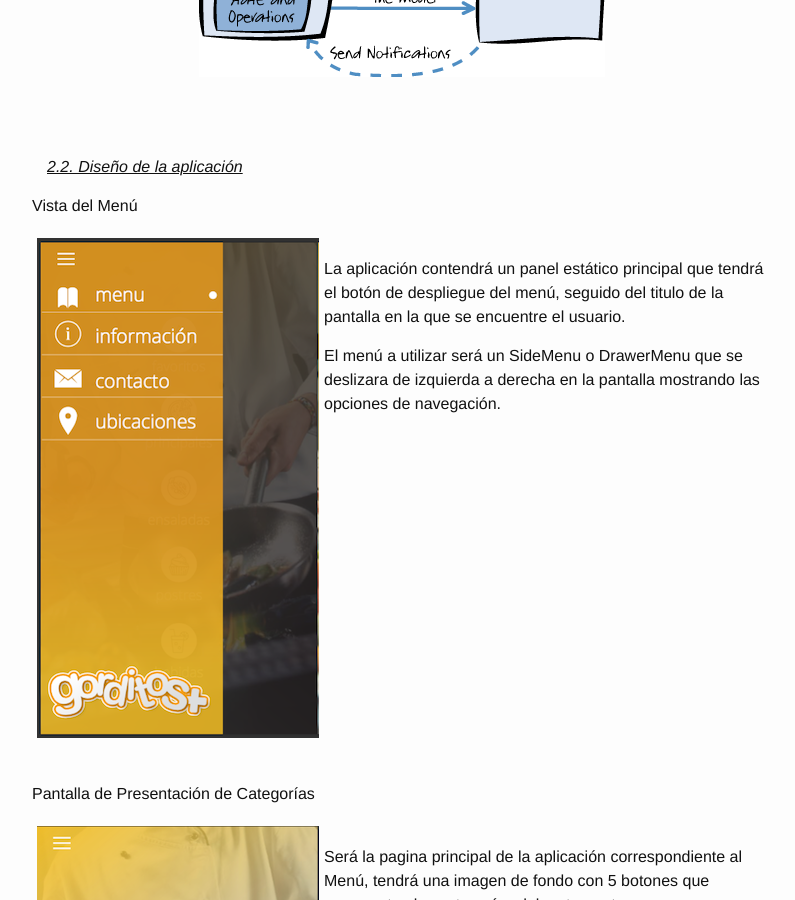
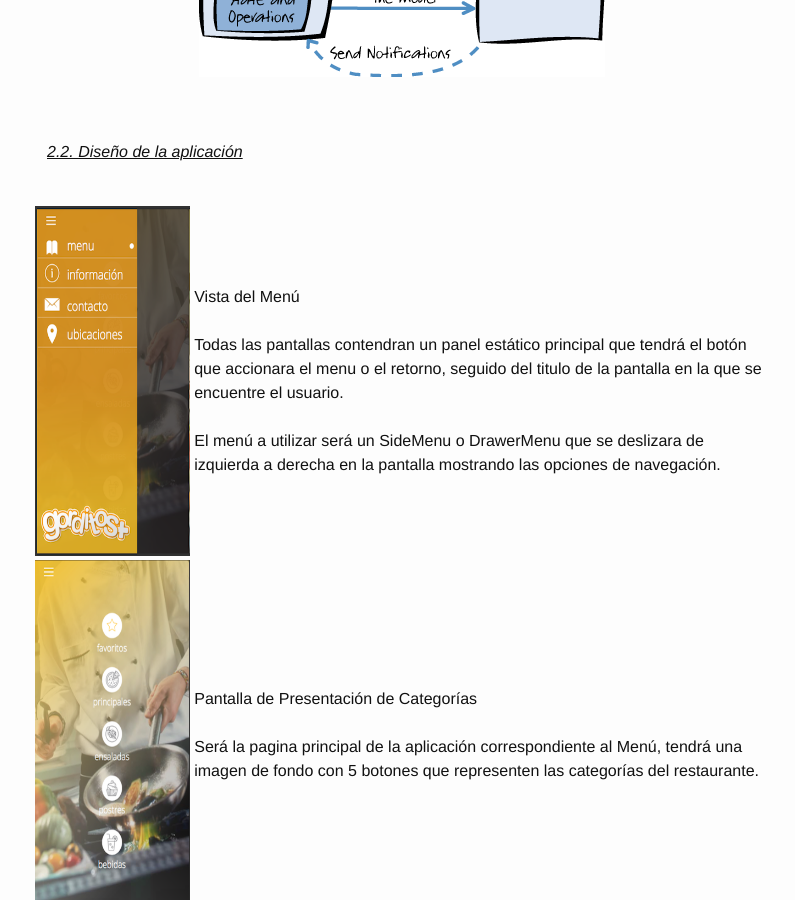
Before and after one commit to SYNERGY-GB/pas-restaurant-react-native, a Jekyll site: the page built from _posts/2016-07-18-Proyecto.markdown, in a window 1280 px wide and 900 px high, scrolled down 1131 px. Shown: the whole window, without its empty margins (238-1033 px from the left). Built offline with Jekyll 4.4.1, drawn with Linux system fonts in a browser that asks for light colours.

Commit message:
Correcciones en las imagenes

```diff
--- a/_posts/2016-07-18-Proyecto.markdown
+++ b/_posts/2016-07-18-Proyecto.markdown
@@ -35,255 +35,135 @@ Las aplicaciones elaboradas con ReactNative tienden a seguir el patrón de dise
 
 <p> </p>
 
-{:refdef: style="text-align: center;"}
-![Patrón de diseño MVVM ilustrado](/pas-restaurant-react-native/Images/MVVM.png)
-{: refdef}
-
-<br>
-
+<img style="display: block;
+    margin-left: auto;
+    margin-right: auto;" src="{{site.url}}/Images/MVVM.png">
+
+<br>
 <br>
 *<Text style="text-decoration: underline; margin: 15px;">2.2. Diseño de la aplicación</Text>*
 <br>
 
-Vista del Menú
-
-<img style="float: left; margin: 5px;" src="/pas-restaurant-react-native/Images/Pantalla_menu.png">
-<br>
-La aplicación contendrá un panel estático principal que tendrá el botón de despliegue del menú, seguido del titulo de la pantalla en la que se encuentre el usuario.
-<br>
-
-El menú a utilizar será un SideMenu o DrawerMenu que se deslizara de izquierda a derecha en la pantalla mostrando las opciones de navegación.
-
-<br>
-<br>
-<br>
-<br>
-<br>
-<br>
-<br>
-<br>
-<br>
-<br>
-<br>
-<br>
-<br>
-<br>
-
-Pantalla de Presentación de Categorías
-
-<img style="float: left; margin: 5px;" src="/pas-restaurant-react-native/Images/Pantalla_categorias.png">
-<br>
-Será la pagina principal de la aplicación correspondiente al Menú, tendrá una imagen de fondo con 5 botones que representen las categorías del restaurante.
-
-<br>
-<br>
-<br>
-<br>
-<br>
-<br>
-<br>
-<br>
-<br>
-<br>
-<br>
-<br>
-<br>
-<br>
-<br>
-<br>
-<br>
-<br>
-
-Pantalla de Lista de Platos
-
-<img style="float: left; margin: 5px;" src="/pas-restaurant-react-native/Images/Pantalla_platos.png">
-<br>
-Consta de un navegador por tabs para la selección de las categorías y un ListView para mostrar la lista de platos.
-<br>
-
-Cada plato será almacenado en un contenedor que mostrara el Nombre, imagen, precio y ranking del platillo. Adicionalmente se colocara un Burger menú como submenú de acciones.
-
-<br>
-<br>
-<br>
-<br>
-<br>
-<br>
-<br>
-<br>
-<br>
-<br>
-<br>
-<br>
-<br>
-<br>
-
-Pantalla de Detalle del Plato
-
-<img style="float: left; margin: 5px;" src="/pas-restaurant-react-native/Images/Pantalla_detalle_p.png">
-<br>
-En esta vista, se deshabilitara el menú general y se cambiara el header por uno que contenga un botón de retorno y el titulo de la pagina.
-<br>
-Se mostrara una pantalla con el Nombre, imagen, precio, descripción, ranking del plato y tres botones que permitan al usuario realizar acciones.
-
-<br>
-<br>
-<br>
-<br>
-<br>
-<br>
-<br>
-<br>
-<br>
-<br>
-<br>
-<br>
-<br>
-<br>
-
-Pantalla de Información
-
-<img style="float: left; margin: 5px;" src="/pas-restaurant-react-native/Images/Pantalla_informacion.png">
-<br>
-Mostrara una imagen donde se puede colocar el logo o publicidad del sitio de comida rápida.
-<br>
-Seguido por un acordeón, que contendrá la reseña del lugar y las zonas en donde se dispone un local.
-<br>
-Se elaborara un contenedor que mostrara el nombre de la zona, hora de cierre y un botón para acceder a la ubicación del local respectivo.
-
-<br>
-<br>
-<br>
-<br>
-<br>
-<br>
-<br>
-<br>
-<br>
-<br>
-<br>
-<br>
-<br>
-<br>
-
-Pantalla de Ubicación
-
-<img style="float: left; margin: 5px;" src="/pas-restaurant-react-native/Images/Pantalla_ubicacion.png">
-<br>
-Consta de un mapa que abarca la pantalla en el cual se marcaran las sedes y se mostrara un mensaje para guiar al usuario en su siguiente acción.
-
-<br>
-<br>
-<br>
-<br>
-<br>
-<br>
-<br>
-<br>
-<br>
-<br>
-<br>
-<br>
-<br>
-<br>
-<br>
-<br>
-<br>
-
-Pantalla de Detalle de Ubicación
-
-<img style="float: left; margin: 5px;" src="/pas-restaurant-react-native/Images/Pantalla_comollegar.png">
-<br>
-En esta vista, se deshabilitara el menú general y se cambiara el header por uno que contenga un general de retorno y el titulo de la pagina.
-<br>
-Contendrá un pequeño mapa que marque la ubicación seguido de la dirección y contacto del local.
-
-<br>
-<br>
-<br>
-<br>
-<br>
-<br>
-<br>
-<br>
-<br>
-<br>
-<br>
-<br>
-<br>
-<br>
-<br>
-
-Pantalla de Contacto
-
-<img style="float: left; margin: 5px;" src="/pas-restaurant-react-native/Images/Pantalla_contacto.png">
-<br>
-Tendrá un contenedor fijo que mostrara la información de contacto de la sede principal, nombre del gerente, teléfono fijo y móvil, junto a un botón para poder contactar con el gerente.
-<br>
-Seguido por un ComboBox que contendrá las zonas donde hay locales y al seleccionar una se cargara el contenedor de contacto con la información respectiva.
-
-<br>
-<br>
-<br>
-<br>
-<br>
-<br>
-<br>
-<br>
-<br>
-<br>
-<br>
-<br>
-<br>
-<br>
-
-Pantalla para Contactar
-
-<img style="float: left; margin: 5px;" src="/pas-restaurant-react-native/Images/Pantalla_contactar.png">
-<br>
-En esta vista, se deshabilitara el menú general y se cambiara el header por uno que contenga un dirección de retorno y el titulo de la pagina.
-<br>
-Se mostrara un formulario donde el usuario introducirá su nombre, correo electrónico y el cuerpo del mensaje a enviar.
-
-<br>
-<br>
-<br>
-<br>
-<br>
-<br>
-<br>
-<br>
-<br>
-<br>
-<br>
-<br>
-<br>
-<br>
-<br>
-<br>
-
-Splash para el inicio de la aplicación
-
-<img style="float: left; margin: 5px;" src="/pas-restaurant-react-native/Images/Pantalla_inicio.png">
-<br>
-Se mostrara el logo del sitio de comida hasta que finalice la carga y renderización de la pantalla principal de la aplicación, Pantalla de lista de platos.
-
-<br>
-<br>
-<br>
-<br>
-<br>
-<br>
-<br>
-<br>
-<br>
-<br>
-<br>
-<br>
-<br>
-<br>
-<br>
-<br>
+<table style="width:100%">
+  <tr>
+    <td><img height="350" width="400" src="{{site.url}}/Images/Pantalla_menu.png"> </td>
+    <td>
+      Vista del Menú
+      <br>
+      <br>
+      Todas las pantallas contendran un panel estático principal que tendrá el botón que accionara el menu o el retorno, seguido del titulo de la pantalla en la que se encuentre el usuario.
+      <br>
+      <br>
+      El menú a utilizar será un SideMenu o DrawerMenu que se deslizara de izquierda a derecha en la pantalla mostrando las opciones de navegación.
+    </td>
+  </tr>
+
+  <tr>
+    <td><img height="350" width="400" src="{{site.url site.baseurl}}/Images/Pantalla_categorias.png"> </td>
+    <td>
+      Pantalla de Presentación de Categorías
+      <br>
+      <br>
+      Será la pagina principal de la aplicación correspondiente al Menú, tendrá una imagen de fondo con 5 botones que representen las categorías del restaurante.
+    </td>
+  </tr>
+
+  <tr>
+    <td><img height="350" width="400" src="{{site.url}}/Images/Pantalla_platos.png"> </td>
+    <td>
+      Pantalla de Lista de Platos
+      <br>
+      <br>
+      Consta de un navegador por tabs para la selección de las categorías y un ListView para mostrar la lista de platos.
+      <br>
+      Cada plato será almacenado en un contenedor que mostrara el Nombre, imagen, precio y ranking del platillo. Adicionalmente se colocara un Burger menú como submenú de acciones.
+    </td>
+  </tr>
+
+  <tr>
+    <td><img height="350" width="400" src="{{site.url}}/Images/Pantalla_detalle_p.png"> </td>
+    <td>
+      Pantalla de Detalle del Plato
+      <br>
+      <br>
+      En esta vista, se deshabilitara el menú general y se cambiara el header por uno que contenga un botón de retorno y el titulo de la pagina.
+      <br>
+      Se mostrara una pantalla con el Nombre, imagen, precio, descripción, ranking del plato y tres botones que permitan al usuario realizar acciones.
+    </td>
+  </tr>
+
+  <tr>
+    <td><img height="350" width="400" src="{{site.url}}/Images/Pantalla_informacion.png"> </td>
+    <td>
+      Pantalla de Información
+      <br>
+      <br>
+      Mostrara una imagen donde se puede colocar el logo o publicidad del sitio de comida rápida.
+      <br>
+      Seguido por un acordeón, que contendrá la reseña del lugar y las zonas en donde se dispone un local.
+      <br>
+      Se elaborara un contenedor que mostrara el nombre de la zona, hora de cierre y un botón para acceder a la ubicación del local respectivo.
+    </td>
+  </tr>
+
+  <tr>
+    <td><img height="350" width="400" src="{{site.url}}/Images/Pantalla_ubicacion.png"> </td>
+    <td>
+      Pantalla de Ubicación
+      <br>
+      <br>
+      Consta de un mapa que abarca la pantalla en el cual se marcaran las sedes y se mostrara un mensaje para guiar al usuario en su siguiente acción.
+    </td>
+  </tr>
+
+  <tr>
+    <td><img height="350" width="400" src="{{site.url}}/Images/Pantalla_comollegar.png"> </td>
+    <td>
+      Pantalla de Detalle de Ubicación
+      <br>
+      <br>
+      En esta vista, se deshabilitara el menú general y se cambiara el header por uno que contenga un general de retorno y el titulo de la pagina.
+      <br>
+      Contendrá un pequeño mapa que marque la ubicación seguido de la dirección y contacto del local.
+    </td>
+  </tr>
+
+  <tr>
+    <td><img height="350" width="400" src="{{site.url}}/Images/Pantalla_contacto.png"> </td>
+    <td>
+      Pantalla de Contacto
+      <br>
+      <br>
+      Tendrá un contenedor fijo que mostrara la información de contacto de la sede principal, nombre del gerente, teléfono fijo y móvil, junto a un botón para poder contactar con el gerente.
+      <br>
+      Seguido por un ComboBox que contendrá las zonas donde hay locales y al seleccionar una se cargara el contenedor de contacto con la información respectiva.
+    </td>
+  </tr>
+
+  <tr>
+    <td><img height="350" width="400" src="{{site.url}}/Images/Pantalla_contactar.png"> </td>
+    <td>
+      Pantalla para Contactar
+      <br>
+      <br>
+      En esta vista, se deshabilitara el menú general y se cambiara el header por uno que contenga un dirección de retorno y el titulo de la pagina.
+      <br>
+      Se mostrara un formulario donde el usuario introducirá su nombre, correo electrónico y el cuerpo del mensaje a enviar.
+    </td>
+  </tr>
+
+  <tr>
+    <td><img height="350" width="400" src="{{site.url}}/Images/Pantalla_inicio.png"> </td>
+    <td>
+      Splash para el inicio de la aplicación
+      <br>
+      <br>
+      Se mostrara el logo del sitio de comida hasta que finalice la carga y renderización de la pantalla principal de la aplicación, Pantalla de lista de platos.
+    </td>
+  </tr>
+</table>
+
+
 <br>
 <br>
 
```
Also changed, not shown: _posts/2016-07-18-Primeros Pasos.markdown (+6 -6 lines).
